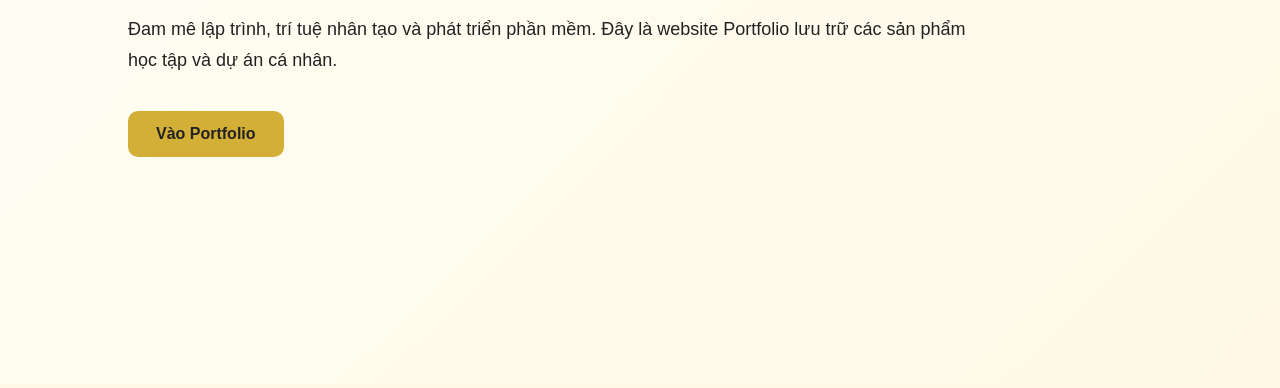
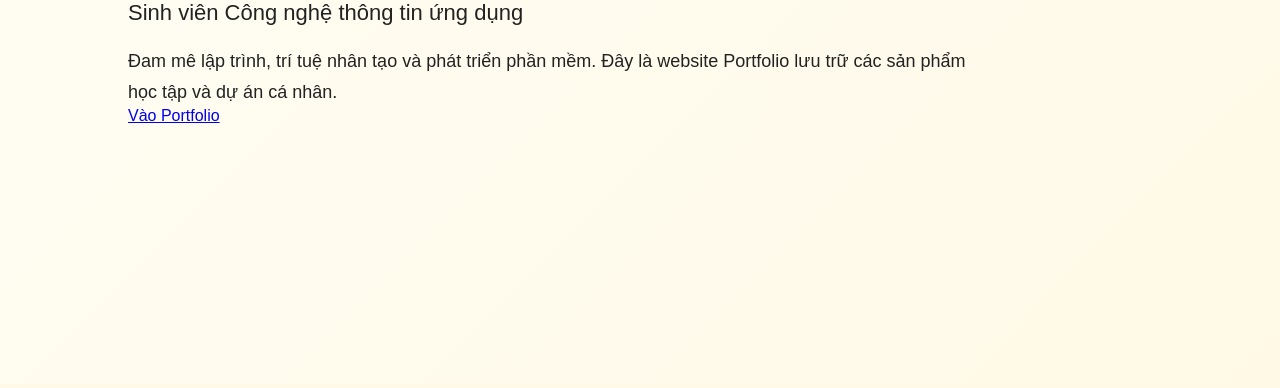
Before and after one commit to tranhungpro1973-hub/portfolio, a plain HTML site: page index.html in a window 1280 px wide. Shown: the part 412-800 px from the top of the page. Drawn offline with Linux system fonts and the light colour scheme.

Commit message:
Update index.html

```diff
--- a/index.html
+++ b/index.html
@@ -132,7 +132,7 @@ body{
             Đây là website Portfolio lưu trữ các sản phẩm học tập và dự án cá nhân.
         </p>
 
-        <a class="btn" href="Uyen.html">Vào Portfolio</a>
+        <a href="Uyen.html">Vào Portfolio</a>
     </div>
 </section>
 
```
